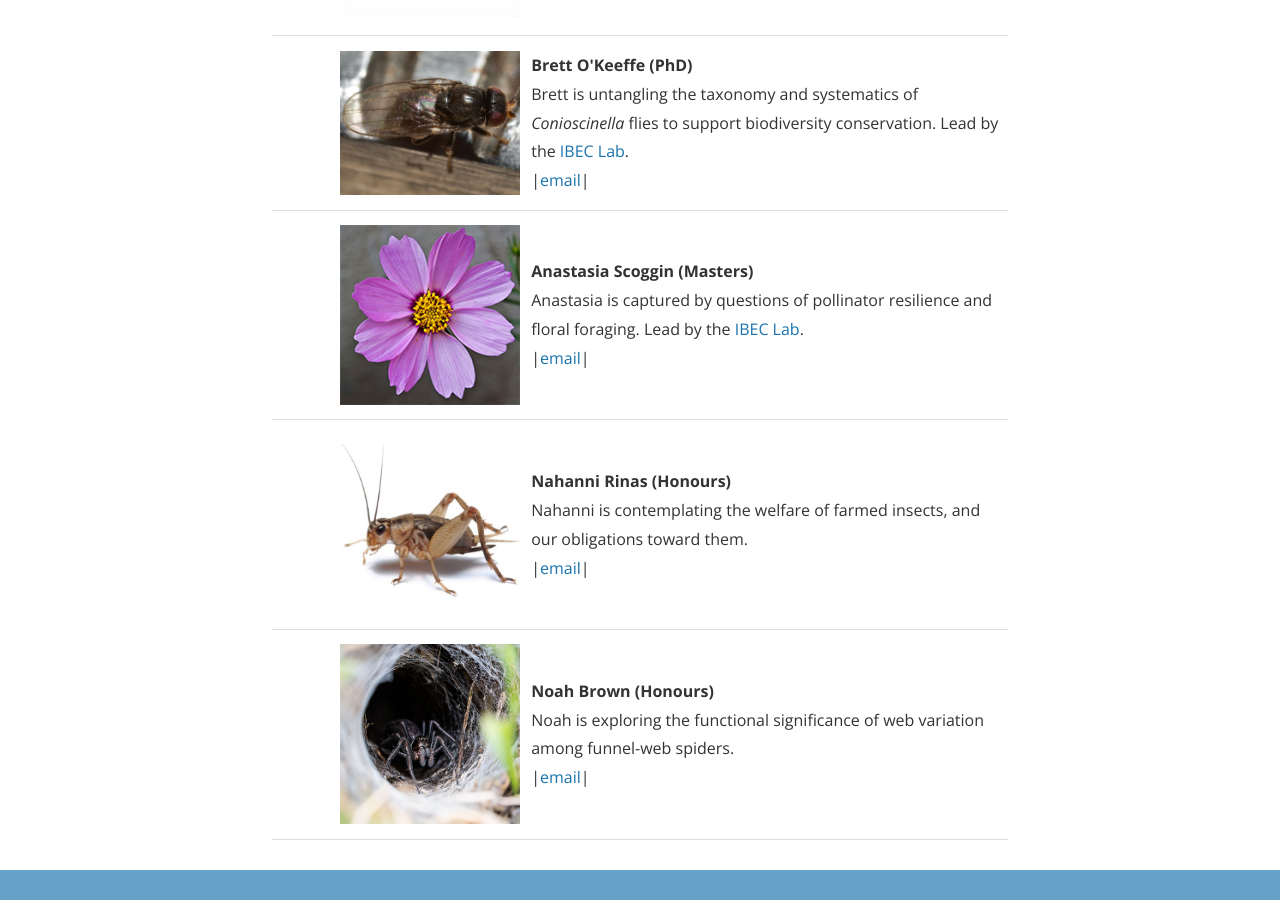
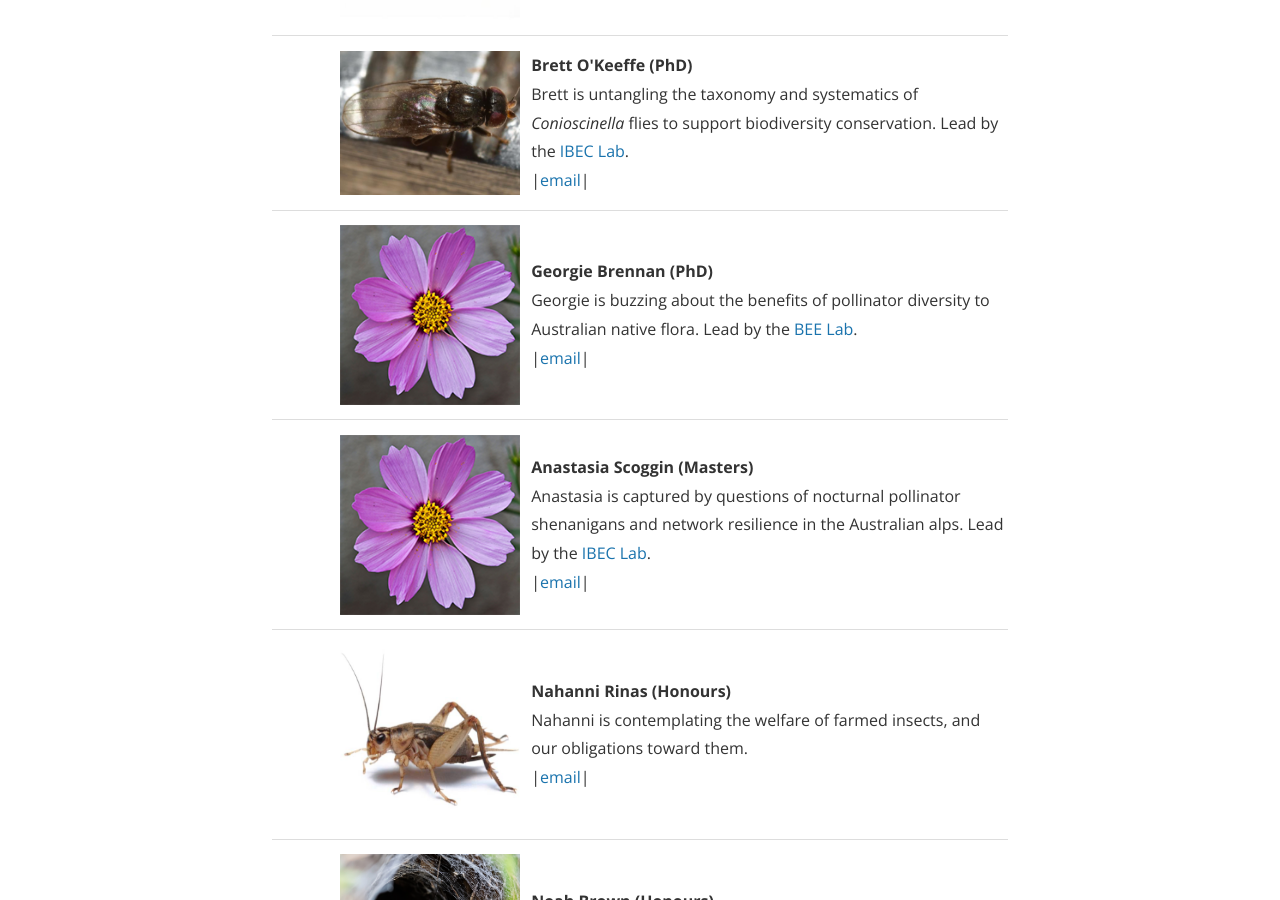
Before and after one commit to thomased/thomased.github.io, a Jekyll site: the page built from people.html, in a window 1280 px wide and 900 px high, scrolled down 1473 px. Built offline with Jekyll 4.4.1, drawn with Linux system fonts in a browser that asks for light colours; nearby versions of some CDN libraries.

Commit message:
Update people.html

```diff
--- a/people.html
+++ b/people.html
@@ -122,6 +122,19 @@ permalink: /people/
     </td>
   </tr>
 
+    <tr> <!------ Georgie -------->
+    <td align="center">
+      <div class="photo"><img src="{{ site.baseurl }}/assets/flower1.png" alt="Georgie" title="Georgie"></div>
+    </td>
+    <td width = "65%">
+      <div class="biotext">
+        <strong> Georgie Brennan (PhD)</strong><br>
+        Georgie is buzzing about the benefits of pollinator diversity to Australian native flora. Lead by the <a href="https://bee-lab.sydney.edu.au">BEE Lab</a>. <br>
+      |<a href="mailto:gbre0471@uni.sydney.edu.au">email</a>|
+      </div>
+    </td>
+  </tr>
+
   <tr> <!------ Anastasia -------->
     <td align="center">
       <div class="photo"><img src="{{ site.baseurl }}/assets/flower1.png" alt="Anastasia" title="Anastasia"></div>
@@ -129,7 +142,7 @@ permalink: /people/
     <td width = "65%">
       <div class="biotext">
         <strong> Anastasia Scoggin (Masters)</strong><br>
-        Anastasia is captured by questions of pollinator resilience and floral foraging. Lead by the <a href="https://www.tanyalatty.com">IBEC Lab</a>. <br>
+        Anastasia is captured by questions of nocturnal pollinator shenanigans and network resilience in the Australian alps. Lead by the <a href="https://www.tanyalatty.com">IBEC Lab</a>. <br>
       |<a href="mailto:asco9146@uni.sydney.edu.au">email</a>|
       </div>
     </td>
```
